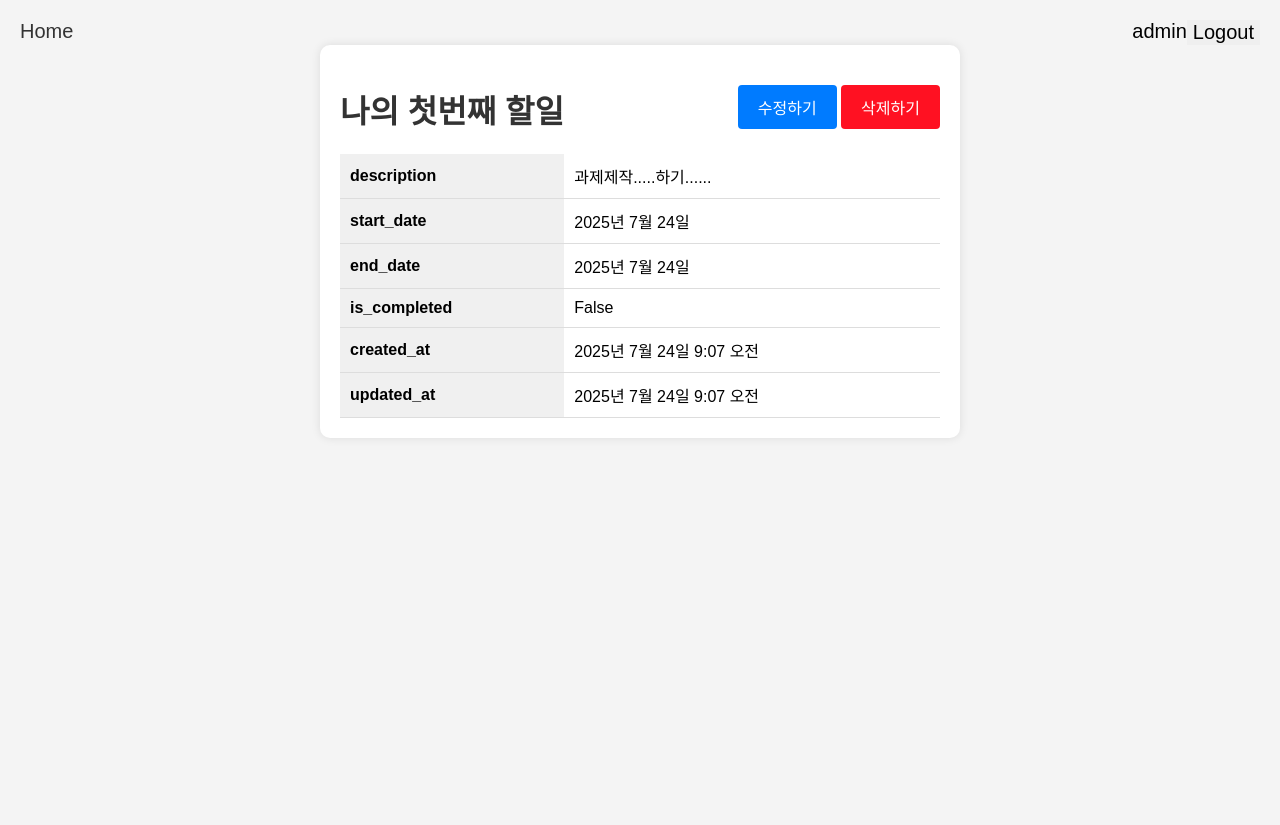
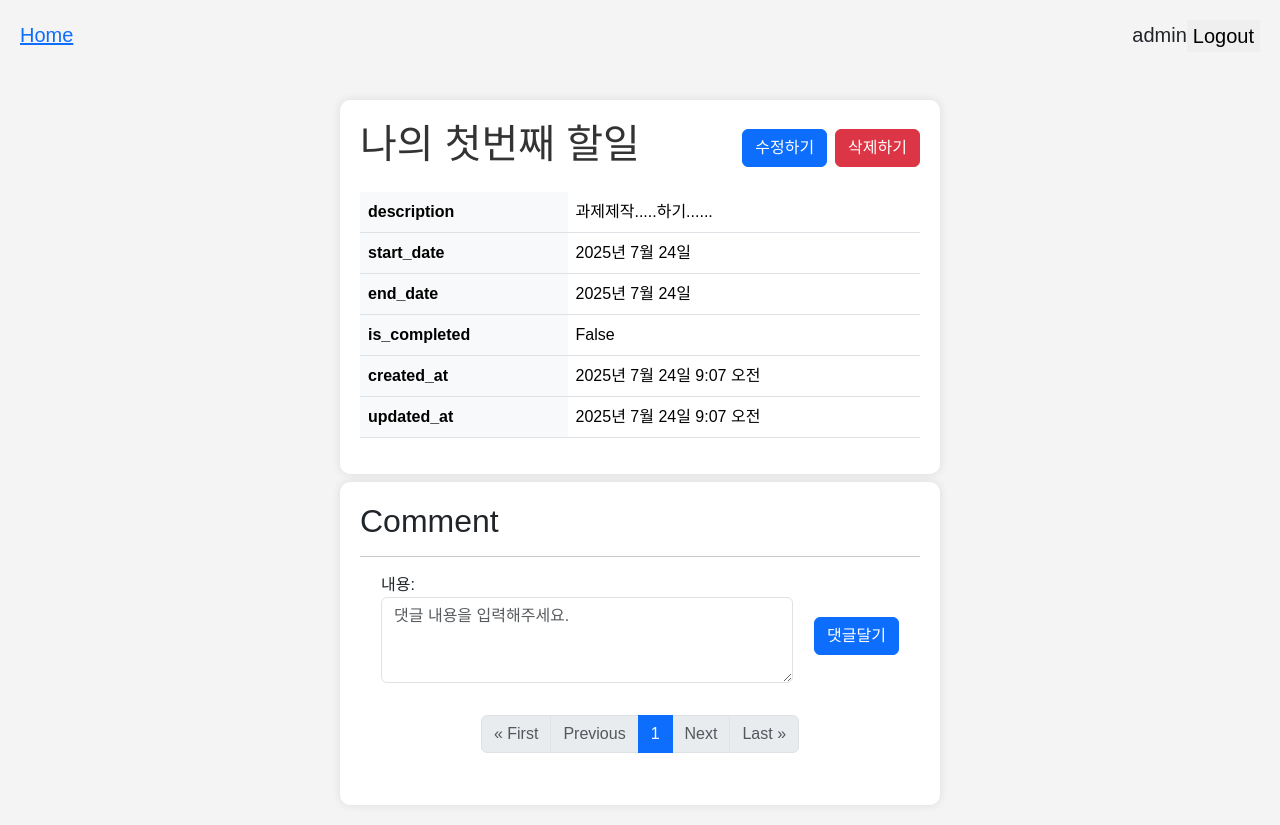
Before and after one commit to jilien32/todolist_app, a Django app: page /cbv/todo/1/ in a window 1280 px wide. Before the commit the page ends 418 px from the top, so only its background shows below. Run offline with Django 5.2, Linux system fonts and the light colour scheme; a user stored in the database is signed in; data comes from the database, SQL or seed files in the repository; both versions use the stored data as it was after the commit; some libraries are stand-ins or nearby versions.

Commit message:
✨feat: chapter_06 과제 업로드

```diff
--- a/config/settings.py
+++ b/config/settings.py
@@ -120,6 +120,11 @@ USE_TZ = True
 # https://docs.djangoproject.com/en/5.2/howto/static-files/
 
 STATIC_URL = 'static/'
+STATIC_DIRS = BASE_DIR / 'static'
+STATICFILES_DIRS = [
+    STATIC_DIRS,
+]
+STATIC_ROOT = BASE_DIR / '.static_root'
 
 # Default primary key field type
 # https://docs.djangoproject.com/en/5.2/ref/settings/#default-auto-field
--- a/templates/todo/base.html
+++ b/templates/todo/base.html
@@ -1,10 +1,10 @@
-<!-- templates / todo / base.html -->
-
+{% load static %}
 <!DOCTYPE html>
 <html lang="en">
 <head>
     <meta charset="UTF-8">
     <title>Todo List</title>
+    <link href="{% static 'css/bootstrap.css' %}" rel="stylesheet">
 </head>
 <body>
     <nav style="display: flex; justify-content: space-between">
--- /dev/null
+++ b/templates/todo/pagination.html
@@ -0,0 +1,49 @@
+<nav>
+    <ul class="pagination justify-content-center">
+        {% if page_obj.has_previous %}
+            <li class="page-item">
+                <a class="page-link" href="?page=1{% if fragment == 'comment_wrapper' %}#{{ fragment }}{% endif %}">&laquo; First</a>
+            </li>
+            <li class="page-item">
+                <a class="page-link" href="?page={{ page_obj.previous_page_number }}{% if fragment == 'comment_wrapper' %}#{{ fragment }}{% endif %}">Previous</a>
+            </li>
+        {% else %}
+            <li class="page-item disabled">
+                <p class="page-link">&laquo; First</p>
+            </li>
+            <li class="page-item disabled">
+                <p class="page-link">Previous</p>
+            </li>
+        {% endif %}
+
+        {% for num in page_obj.paginator.page_range %}
+            {% if num > page_obj.number|add:-3 and num < page_obj.number|add:3 %}
+                {% if num == page_obj.number %}
+                    <li class="page-item active">
+                        <span class="page-link">{{ num }}</span>
+                    </li>
+                {% else %}
+                    <li class="page-item">
+                        <a class="page-link" href="?page={{ num }}{% if fragment == 'comment_wrapper' %}#{{ fragment }}{% endif %}">{{ num }}</a>
+                    </li>
+                {% endif %}
+            {% endif %}
+        {% endfor %}
+
+        {% if page_obj.has_next %}
+            <li class="page-item">
+                <a class="page-link" href="?page={{ page_obj.next_page_number }}{% if fragment == 'comment_wrapper' %}#{{ fragment }}{% endif %}">Next</a>
+            </li>
+            <li class="page-item">
+                <a class="page-link" href="?page={{ page_obj.paginator.num_pages }}{% if fragment == 'comment_wrapper' %}#{{ fragment }}{% endif %}">Last &raquo;</a>
+            </li>
+        {% else %}
+            <li class="page-item disabled">
+                <p class="page-link">Next</p>
+            </li>
+            <li class="page-item disabled">
+                <p class="page-link">Last &raquo;</p>
+            </li>
+        {% endif %}
+    </ul>
+</nav>
--- a/templates/todo/todo_info.html
+++ b/templates/todo/todo_info.html
@@ -1,5 +1,3 @@
-<!-- todo / todo_info.html -->
-
 {% extends 'todo/base.html' %}
 {% block content %}
 <style>
@@ -9,7 +7,7 @@
         margin: 0;
         padding: 20px;
     }
-    .container {
+    .custom-container {
         max-width: 600px;
         margin: auto;
         background: #fff;
@@ -21,63 +19,87 @@
         text-align: center;
         color: #333;
     }
-    table {
-        width: 100%;
-        border-collapse: collapse;
+    input[type='text'] {
+        height: 2vh;
     }
-    th, td {
+    .comment-list-item {
         padding: 10px;
-        text-align: left;
-        border-bottom: 1px solid #ddd;
-    }
-    th {
-        background: #f0f0f0;
-    }
-    a {
-        text-decoration: none;
-        color: #333;
-    }
-    /* 버튼 스타일 */
-    .button-group {
-        background-color: #007bff;
-        color: white;
-        border: none;
-        margin-top: 20px;
-        padding: 10px 20px;
-        border-radius: 4px;
-        cursor: pointer;
-        font-size: 16px;
-    }
-
-    .button-group:hover {
-        background-color: #0056b3;
-    }
-
-    #delete-button {
-        background-color: #ff1122;
-    }
-    #delete-button:hover {
-        background-color: #cc1122;
+        margin: 5px 0;
+        background: #eaeaea;
+        border-radius: 5px;
+        transition: background 0.3s;
     }
 </style>
-<div class="container">
-    <div style="display: flex; justify-content: space-between">
+<div class="mt-lg-5 custom-container">
+    <div class="d-flex justify-content-between align-items-center mb-3">
         <h1>{{ todo.title }}</h1>
-        <div>
-            <button class="button-group" onclick="location.href='{% url 'cbv_todo_update' todo.id %}'">수정하기</button>
-            <button class="button-group" id="delete-button" onclick="location.href='{% url 'cbv_todo_delete' todo.id %}'">삭제하기</button>
+        <div class="d-flex">
+            <button class="btn btn-primary me-2" onclick="location.href='{% url 'cbv_todo_update' todo.id %}'">수정하기</button>
+            <form method="POST" action="{% url 'cbv_todo_delete' todo.id %}">
+                {% csrf_token %}
+                <button id="delete-button" type="submit" class="btn btn-danger">삭제하기</button>
+            </form>
         </div>
     </div>
-    <table>
+    <table class="table">
         {% for key, value in todo.items %}
-		        <!-- todo.__dict__ 에서 사용하지 않을 값들은 if 조건절로 배제해줍니다. -->
-            {% if key != 'title' and key != 'id' and key != 'user_id' and key != '_state'%}
+            {% if key != 'title' and key != 'id' and key != 'user_id' and key != '_state' and key != '_prefetched_objects_cache'%}
                 <tr>
-                    <th>{{ key }}</th>
+                    <th class="bg-light">{{ key }}</th>
                     <td>{{ value }}</td>
                 </tr>
             {% endif %}
         {% endfor %}
     </table>
 </div>
+<div class="custom-container mt-lg-2">
+    <h2>Comment</h2>
+    <hr>
+    <form method="POST" action="{% url 'comment_create' todo.id %}" class="d-flex justify-content-evenly align-items-center">
+        {% csrf_token %}
+        {{ comment_form.as_p }}
+        <button class="btn btn-primary">댓글달기</button>
+    </form>
+    <ul class="list-unstyled" id="comment_wrapper">
+    {% for comment in page_obj %}
+        <li class="comment-list-item container-fluid">
+            <div class="ps-2 d-flex justify-content-between align-items-center">
+                <p class="mb-0">{{ comment.user }}</p>
+                {% if request.user == comment.user or request.user.is_staff %}
+                <div class="text-decoration-none a-group">
+                    <form method="POST" action="{% url 'comment_delete' comment.id %}">
+                        {% csrf_token %}
+                        <div class="btn-group-sm">
+                            <button class="btn btn-primary" type="button" onclick="modify_view({{ comment.id }})">수정하기</button>
+                            <button type=submit class="btn btn-danger">삭제하기</button>
+                        </div>
+                    </form>
+                </div>
+                {% endif %}
+            </div>
+            <hr>
+            <div>
+                <p class="p-lg-2">{{ comment.message }}</p>
+                <p class="text-end">{{ comment.created_at }}</p>
+            </div>
+            <form id="comment_modify_form_{{ comment.id }}" style="display: none" method="POST" action="{% url 'comment_update' comment.id %}">
+                {% csrf_token %}
+                {{ comment_form.as_p }}
+                <button class="btn btn-primary btn-sm">수정하기</button>
+            </form>
+        </li>
+    {% endfor %}
+    </ul>
+    {% include 'todo/pagination.html' with fragment='comment_wrapper' %}
+</div>
+<script>
+    function modify_view(commentId) {
+        const modifyForm = document.getElementById(`comment_modify_form_${commentId}`);
+        if (modifyForm.style.display === "none") {
+            modifyForm.style.display = ""
+        } else if (modifyForm.style.display === "") {
+            modifyForm.style.display = "none"
+        }
+    }
+</script>
 {% endblock %}
--- a/todo/forms.py
+++ b/todo/forms.py
@@ -1,7 +1,5 @@
-# todo / forms.py
-
 from django import forms
-from todo.models import Todo
+from todo.models import Todo, Comment
 
 
 class TodoForm(forms.ModelForm):
@@ -14,3 +12,16 @@ class TodoUpdateForm(forms.ModelForm):
     class Meta:
         model = Todo
         fields = ["title", "description", "start_date", "end_date", "is_completed"]
+
+class CommentForm(forms.ModelForm):
+    class Meta:
+        model = Comment
+        fields = ['message',]
+        labels = {
+            'message': '내용',
+        }
+        widgets = {
+            'message': forms.Textarea(attrs={
+                'rows': 3, 'cols': 40, 'class': 'form-control', 'placeholder': '댓글 내용을 입력해주세요.'
+            }),
+        }
--- a/todo/models.py
+++ b/todo/models.py
@@ -1,5 +1,3 @@
-# todo / models.py
-
 from django.contrib.auth import get_user_model # 추가된 부분
 from django.db import models
 
@@ -19,3 +17,14 @@ class Todo(models.Model):
 
     def __str__(self):
         return self.title
+
+
+class Comment(models.Model):
+    todo = models.ForeignKey(Todo, on_delete=models.CASCADE, related_name='comments')
+    user = models.ForeignKey(User, on_delete=models.CASCADE)
+    message = models.TextField(max_length=200)
+    created_at = models.DateTimeField(auto_now_add=True)
+    updated_at = models.DateTimeField(auto_now=True)
+
+    def __str__(self):
+        return f'{self.user}: {self.message}'
--- a/todo/urls.py
+++ b/todo/urls.py
@@ -1,8 +1,6 @@
-# todo / urls.py
-
 from django.urls import path
-from todo.cb_views import TodoListView, TodoCreateView, TodoDetailView, TodoUpdateView, TodoDeleteView
-
+from todo.cb_views import TodoListView, TodoCreateView, TodoDetailView, TodoUpdateView, TodoDeleteView, \
+    CommentDeleteView, CommentUpdateView, CommentCreateView
 
 urlpatterns = [
     path('todo/', TodoListView.as_view(), name='cbv_todo_list',),
@@ -10,4 +8,7 @@ urlpatterns = [
     path('todo/<int:pk>/', TodoDetailView.as_view(), name='cbv_todo_info'),
     path('todo/<int:pk>/update/', TodoUpdateView.as_view(), name='cbv_todo_update'),
     path('todo/<int:pk>/delete/', TodoDeleteView.as_view(), name='cbv_todo_delete'),
+    path('comment/<int:todo_id>/create/',  CommentCreateView.as_view(), name='comment_create'),
+    path('comment/<int:pk>/delete/',  CommentDeleteView.as_view(), name='comment_delete'),
+    path('comment/<int:pk>/update/', CommentUpdateView.as_view(), name='comment_update')
 ]
```
Also changed, not shown: templates/todo/todo_list.html (+18 -107 lines), todo/admin.py (+24 -5 lines), todo/cb_views.py (+57 -5 lines), db.sqlite3, todo/migrations/0003_comment.py (added).
